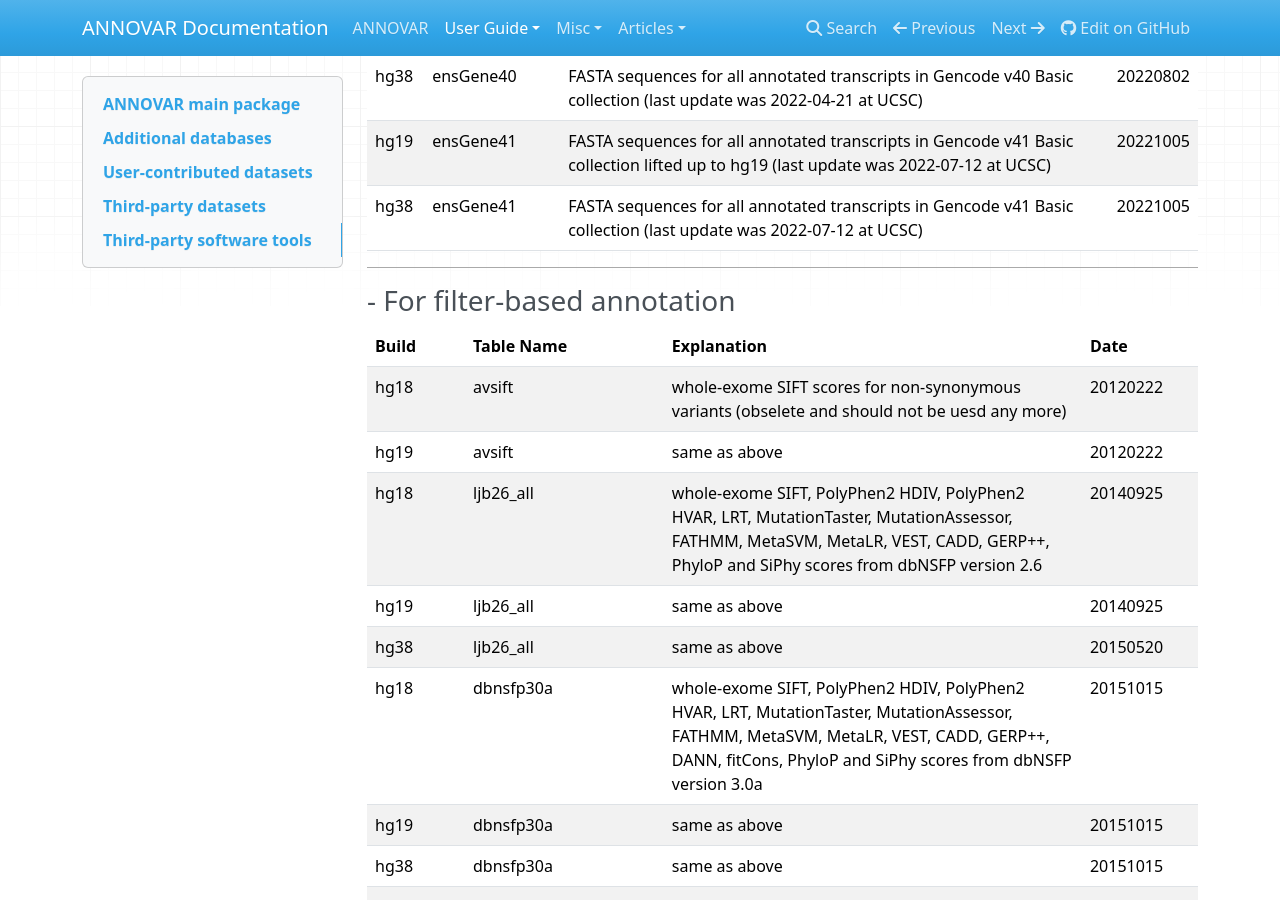
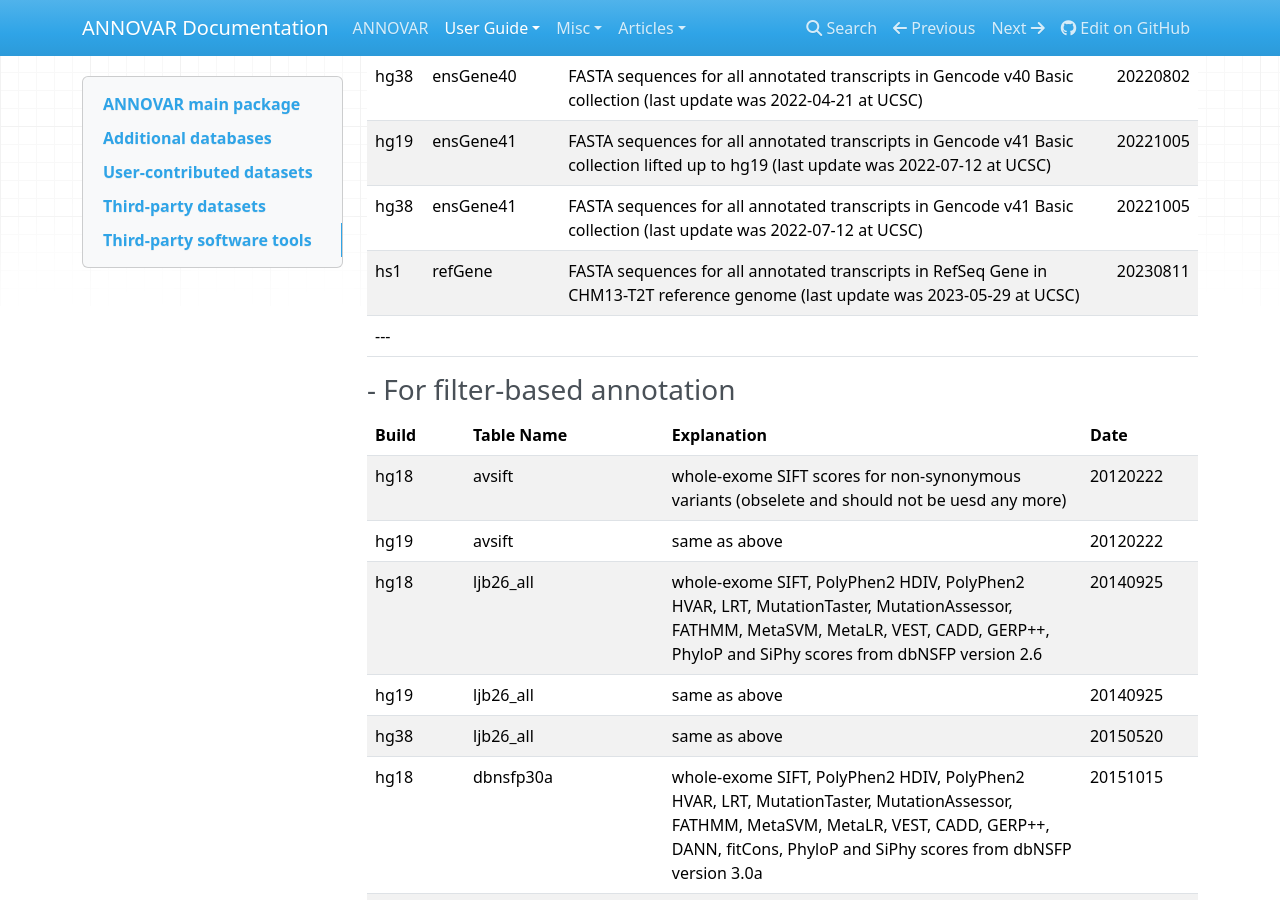
Before and after one commit to WGLab/doc-ANNOVAR, an MkDocs documentation site: the page built from docs/user-guide/download.md, in a window 1280 px wide and 900 px high, scrolled down 1352 px. Built offline with MkDocs 1.6.1, drawn with Linux system fonts in a browser that asks for light colours; nearby versions of some CDN libraries; comment, search, counter and statistics services are not loaded; some of the changed text lies outside the part shown.

Commit message:
Update download.md

```diff
--- a/docs/user-guide/download.md
+++ b/docs/user-guide/download.md
@@ -34,7 +34,7 @@ NOTE: several whole-genome databases (cadd, cadd13, fathmm, dann, eigen, gerp++,
 | hg38 | ensGene40 | FASTA sequences for all annotated transcripts in Gencode v40 Basic collection (last update was 2022-04-21 at UCSC) | 20220802 |
 | hg19 | ensGene41 | FASTA sequences for all annotated transcripts in Gencode v41 Basic collection lifted up to hg19 (last update was 2022-07-12 at UCSC) | 20221005 |
 | hg38 | ensGene41 | FASTA sequences for all annotated transcripts in Gencode v41 Basic collection (last update was 2022-07-12 at UCSC) | 20221005 |
-
+| hs1 | refGene | FASTA sequences for all annotated transcripts in RefSeq Gene in CHM13-T2T reference genome (last update was 2023-05-29 at UCSC) | 20230811 |
 ---
 
 ### - For filter-based annotation
@@ -118,6 +118,7 @@ NOTE: several whole-genome databases (cadd, cadd13, fathmm, dann, eigen, gerp++,
 | hg38 | gnomad211_genome | same as above | 20190409 |
 | hg38 | gnomad30_genome | version 3.0 whole-genome data | 20191104 |
 | hg38 | gnomad312_genome | version 3.1.2 whole-genome data | 20221228 |
+| hs1 | gnomad_genome | whole-genome data from [here](https://ftp.ensembl.org/pub/rapid-release/species/Homo_sapiens/GCA_009914755.4/ensembl/variation/2022_10/vcf/Homo_sapiens-GCA_009914755.4-2022_10-gnomad.vcf.gz) | 20230830 |
 | hg19 | kaviar_20150923 | 170 million Known VARiants from 13K genomes and 64K exomes in 34 projects | 20151203 |
 | hg38 | kaviar_20150923 | same as above | 20151203 |
 | hg19 | hrcr1 | 40 million variants from 32K samples in haplotype reference consortium | 20151203 |
```
